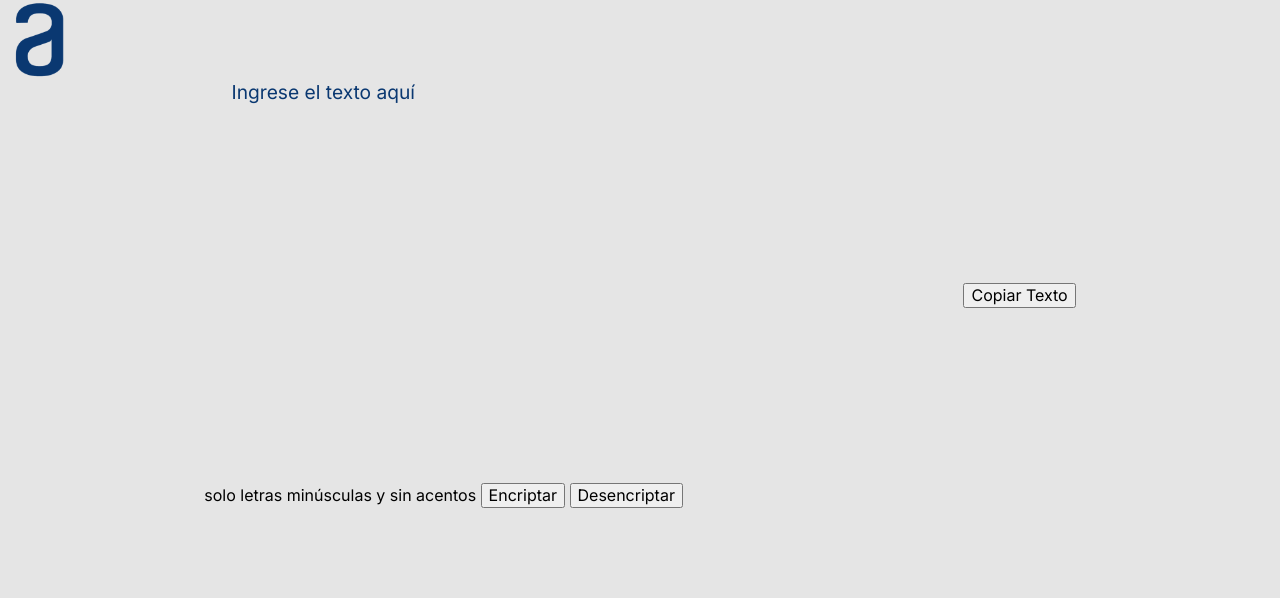
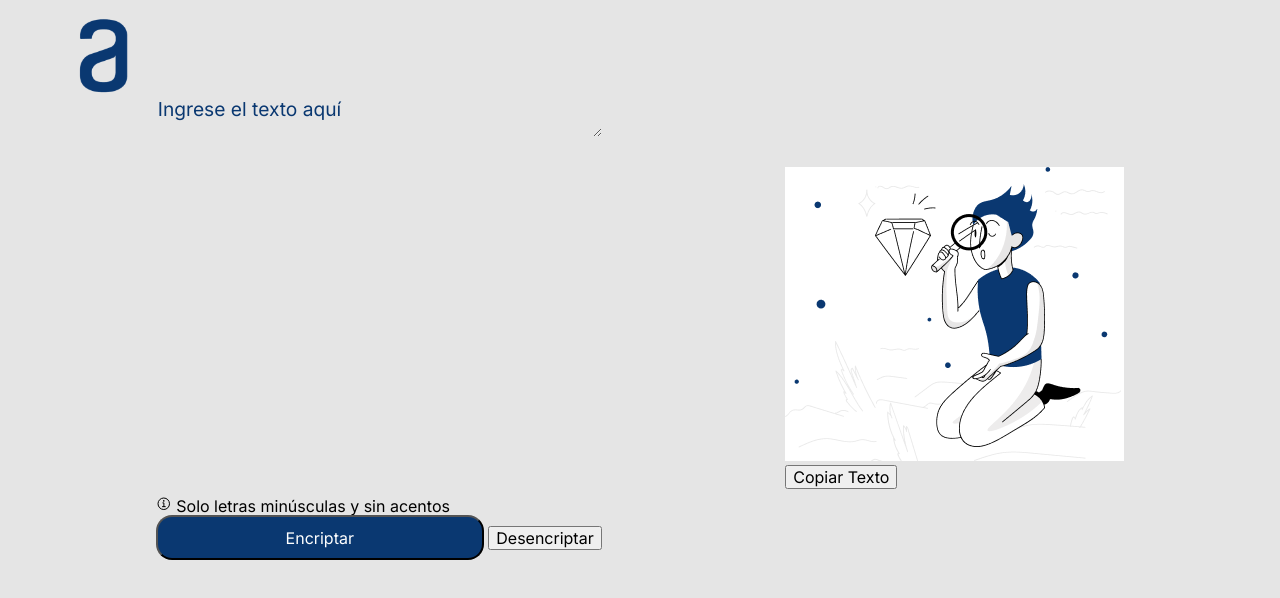
Before and after one commit to DavidMerino25/Challenge-Oracle-One-Encrypter, a plain HTML site: page index.html in a window 1280 px wide. Drawn offline with nearby package versions, Linux system fonts and the light colour scheme.

Commit message:
fix: estilos

```diff
--- a/index.html
+++ b/index.html
@@ -22,20 +22,24 @@
     <div class="contenedor">
         <section class="container__input">
             <div class="input--text">
-                <input class="text-input" id="text-input" type="text" placeholder="Ingrese el texto aquí" >
+                <textarea class="text-input" id="text-input" type="text" placeholder="Ingrese el texto aquí" ></textarea>
             </div>
 
             <div class="input--buttons">
-                <span>solo letras minúsculas y sin acentos</span>
-                <button>Encriptar</button>
-                <button>Desencriptar</button>
+                <ion-icon name="information-circle-outline"></ion-icon>
+                <span>Solo letras minúsculas y sin acentos</span>
+                <div class="container-buttons">
+                    <button class="button--encrypt" id="button--encrypt">Encriptar</button>
+                    <button class="button--decrypt" id="button--decrypt">Desencriptar</button>
+
+                </div>
+
             </div>
-
         </section>
 
         <section class="text-ouput">
             <div class="ouput--text">
-
+                <img src="img/muñeco.png" alt="">
             </div>
 
             <div class="ouput--buttons">
@@ -44,9 +48,8 @@
         </section>
     </div>
 
-
-
-
+    <script type="module" src="https://unpkg.com/ionicons@5.5.2/dist/ionicons/ionicons.esm.js"></script>
+    <script nomodule src="https://unpkg.com/ionicons@5.5.2/dist/ionicons/ionicons.js"></script>
 </body>
 
 </html>
--- a/styles/styles.css
+++ b/styles/styles.css
@@ -16,6 +16,13 @@ body{
     background-color: var(--fondo);
     font-family: 'Inter', sans-serif;;
 }
+.logo{
+    margin: auto;
+    width: 90%;
+    margin-top: 1rem;
+    display: flex;
+    justify-content:flex-start;
+}
 .logo--imagen{
   width: 80px;
 }
@@ -26,7 +33,8 @@ body{
 }
 .container__input{
   margin: auto;
-  max-width: 50%;
+  max-width: 70%;
+
 }
 .text-ouput{
   margin: auto;
@@ -39,10 +47,19 @@ body{
 .text-input{
   background: none;
   border: none;
+  width: 100%;
 }
 .text-input::placeholder{
   color: var(--oscuro);
   font-size: 1.2rem;
-  text-align: center;
+  text-align:start;
   font-weight: 400;
 }
+.button--encrypt{
+  padding: .7rem;
+  color: var(--blanco);
+  background-color: var(--oscuro);
+  border-radius: 1rem;
+  width: 328px;
+
+}
```
Also changed, not shown: img/muñeco.png (added).
